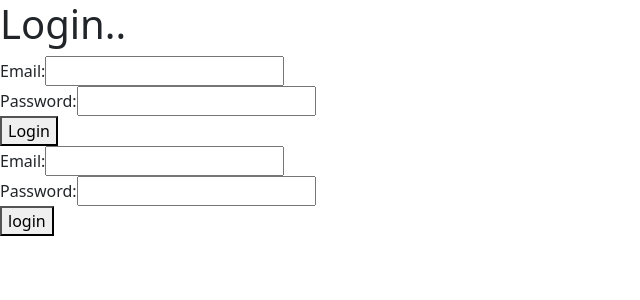
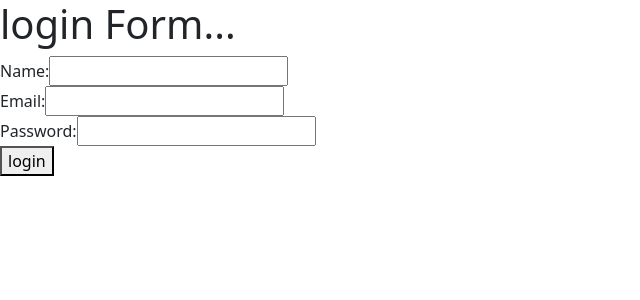
Before and after one commit to avronilrajib/React_Js_Classes, a React (Vite) app: page / in a window 1280 px wide. Shown: the top 300 px of the page, without its empty margins (0-640 px from the left). Built offline with nearby package versions, Linux system fonts and the light colour scheme.

Commit message:
form Validatioin Using Yup Formik

```diff
--- a/src/App.jsx
+++ b/src/App.jsx
@@ -35,7 +35,7 @@ function App() {
       {/* <StateObject />
       <Child onChildData={receivedData} /> */}
       {/* <Home /> */}
-      <Formik />
+      {/* <Formik /> */}
       <YupFormik />
     </div>
   );
--- a/src/componants/formik_package/YupFormik.jsx
+++ b/src/componants/formik_package/YupFormik.jsx
@@ -5,10 +5,12 @@ import * as Yup from "yup";
 function YupFormik() {
   const formik = useFormik({
     initialValues: {
+      name: "",
       email: "",
       password: "",
     },
     validationSchema: Yup.object({
+      name: Yup.string().min(6, "name must have 8 char").required(),
       email: Yup.string().email().required(),
       password: Yup.string()
         .min(8, "password must have atleast 8 char")
@@ -19,8 +21,12 @@ function YupFormik() {
       resetForm({ values: "" });
     },
   });
-  console.error(formik.errors.email);
-  console.error(formik.errors.password);
+  //   console.log(formik.errors.email);
+  //   console.log(formik.errors.password);
+  //   console.log(formik.errors.name);
+  const nameError = formik.touched.name && formik.errors.name && (
+    <span style={{ color: "red" }}>{formik.errors.name}</span>
+  );
   const emailError = formik.touched.email && formik.errors.email && (
     <span style={{ color: "red" }}>{formik.errors.email}</span>
   );
@@ -31,6 +37,18 @@ function YupFormik() {
     <div>
       <section>
         <form action="" onSubmit={formik.handleSubmit}>
+          <h1> login Form...</h1>
+          <div>
+            <label htmlFor="name">Name: </label>
+            <input
+              type="text"
+              name="name"
+              id="name"
+              onChange={formik.handleChange}
+              value={formik.values.name}
+            />
+          </div>
+          {nameError}
           <div>
             <label htmlFor="email">Email: </label>
             <input
```
